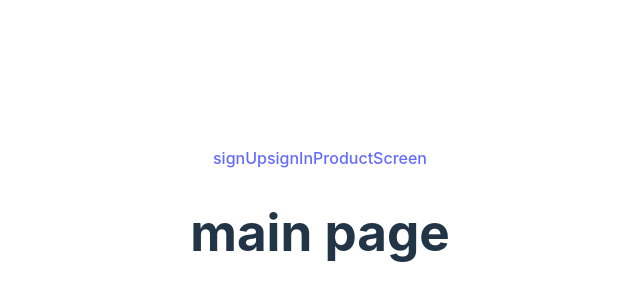
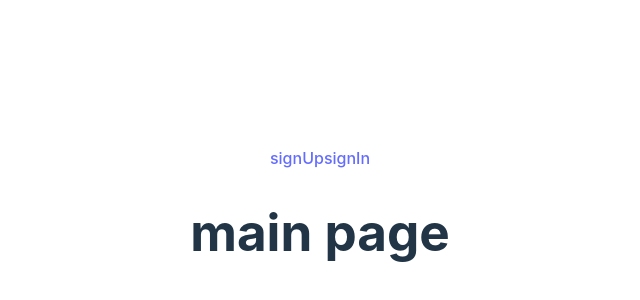
Before and after one commit to RefaelShushan/Frontend, a React (Vite) app: page / in a window 1280 px wide. Shown: the part 180-480 px from the top of the page, without its empty margins (320-960 px from the left). Built offline with nearby package versions, Linux system fonts and the light colour scheme.

Commit message:
startday4

```diff
--- a/src/Components/MainPage.tsx
+++ b/src/Components/MainPage.tsx
@@ -9,12 +9,6 @@ export default function MainPage() {
       <Link to={"SignIn"} className="linkButton">
         signIn
       </Link>
-      {/* <Link to={"category/:category"} className="linkButton">
-        Category
-      </Link> */}
-      <Link to={"productScreen"} className="linkButton">
-        ProductScreen
-      </Link>
       <h1>main page</h1>
     </div>
   );
```
Also changed, not shown: 1 other file (tests, documents, lock files or other folders).
